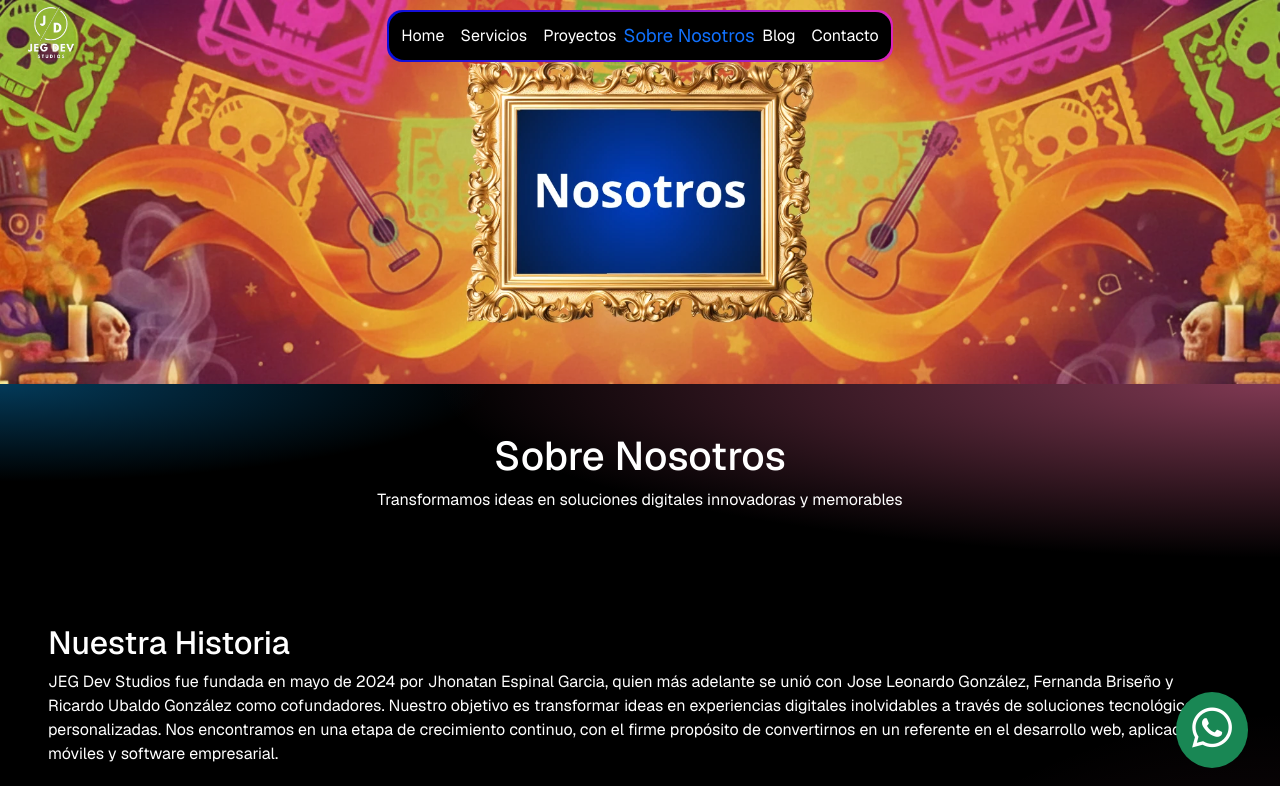
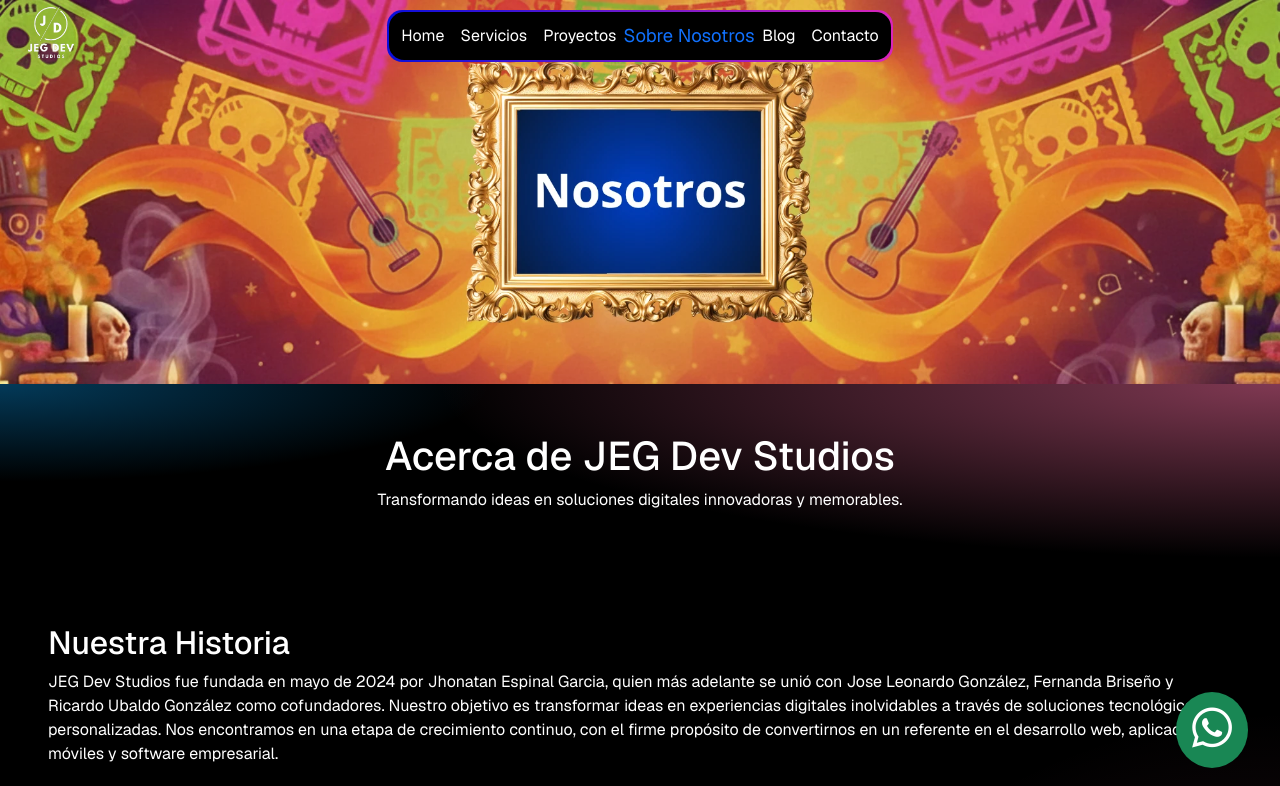
Before and after one commit to JhonnDevJs/jeg-dev-studios-site, a Next.js app: page /sobre-nosotros in a window 1280 px wide. Shown: the top 786 px of the page. Built offline with nearby package versions, Linux system fonts and the light colour scheme.

Commit message:
fix: not existing H1

```diff
--- a/src/app/sobre-nosotros/AboutClient.jsx
+++ b/src/app/sobre-nosotros/AboutClient.jsx
@@ -17,9 +17,9 @@ export default function AboutClient() {
 				/>
 			</section>
 			<section className="d-flex flex-column justify-content-center align-items-center w-100 p-xl-5 p-3 gradient-effect-y">
-				<h2 className="h1 text-white text-center">Sobre Nosotros</h2>
+				<h1 className="h1 text-white text-center">Acerca de JEG Dev Studios</h1>
 				<p className="text-white text-center">
-					Transformamos ideas en soluciones digitales innovadoras y memorables
+					Transformando ideas en soluciones digitales innovadoras y memorables.
 				</p>
 			</section>
 
```
